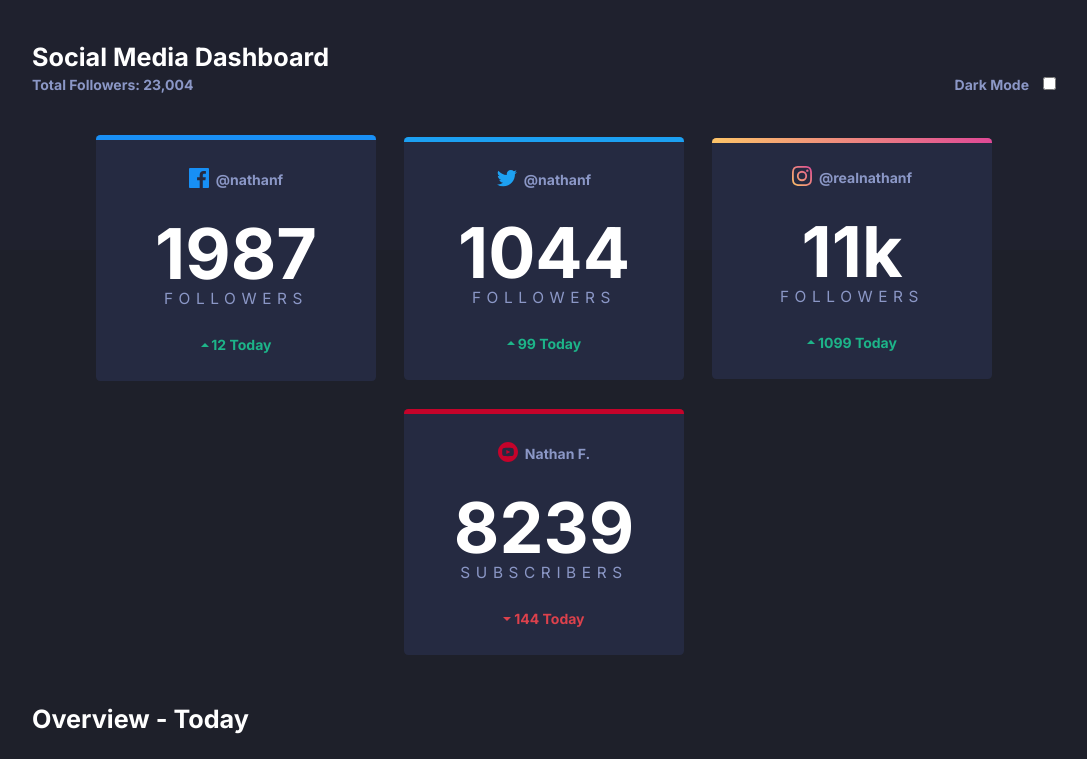
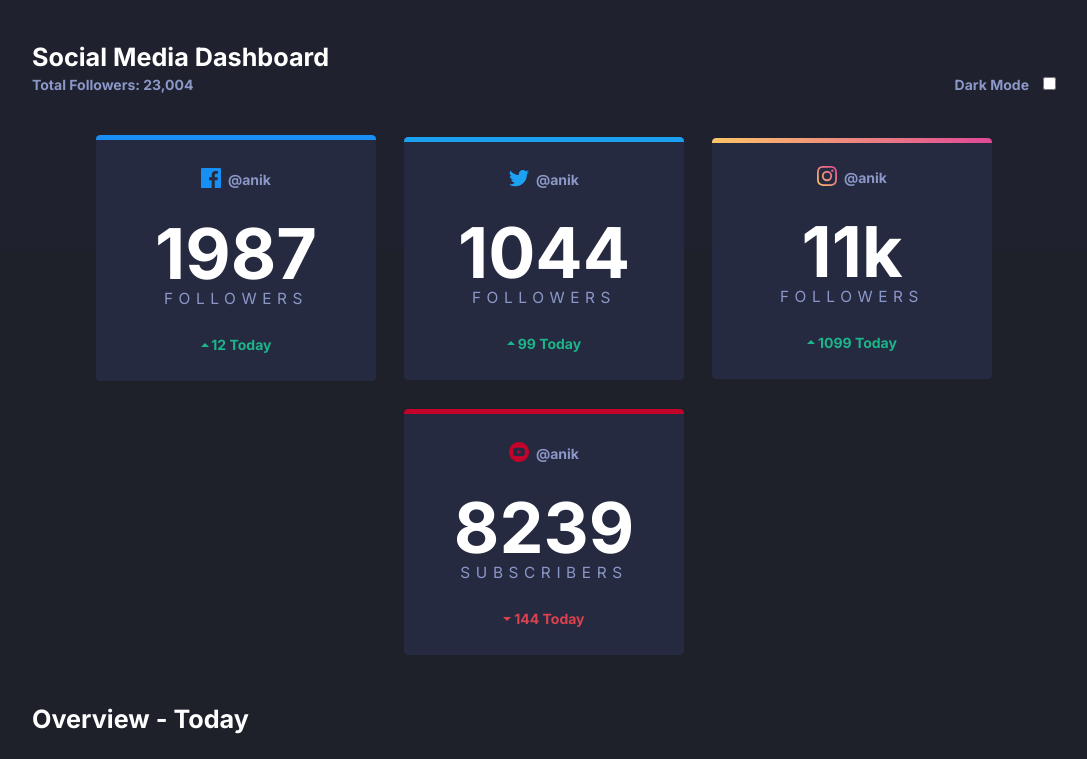
Before and after one commit to Lakshay0702/jogfkftfo, a plain HTML site: page index.html in a window 1280 px wide. Shown: the top 759 px of the page, without its empty margins (96-1183 px from the left). Drawn offline with Linux system fonts and the light colour scheme; files whose address does not match are found by name.

Commit message:
Update index.html

```diff
--- a/index.html
+++ b/index.html
@@ -29,7 +29,7 @@
       <div class="card card_main top-border fb">
         <div class="card_top">
           <a class="icon" href="#"><img src="./images/icon-facebook.svg" alt="facebook" /></a>
-          <p class="username">@nathanf</p>
+          <p class="username">@anik</p>
         </div>
         <div class="card_middle">
           <h1 class="numbers_of_followers" id="fb-count">1987</h1>
@@ -46,7 +46,7 @@
       <div class="card card_main top-border twitter">
         <div class="card_top">
           <a class="icon" href="#"><img src="./images/icon-twitter.svg" alt="twitter" /></a>
-          <p class="username">@nathanf</p>
+          <p class="username">@anik</p>
         </div>
         <div class="card_middle">
           <h1 class="numbers_of_followers" id="twitter-count">1044</h1>
@@ -63,7 +63,7 @@
       <div class="card card_main top-border insta">
         <div class="card_top">
           <a class="icon" href="#"><img src="./images/icon-instagram.svg" alt="instagram" /></a>
-          <p class="username">@realnathanf</p>
+          <p class="username">@anik</p>
         </div>
         <div class="card_middle">
           <h1 class="numbers_of_followers" id="insta-count">11k</h1>
@@ -80,7 +80,7 @@
       <div class="card card_main top-border yt">
         <div class="card_top">
           <a class="icon" href="#"><img src="./images/icon-youtube.svg" alt="youtube" /></a>
-          <p class="username">Nathan F.</p>
+          <p class="username">@anik</p>
         </div>
         <div class="card_middle">
           <h1 class="numbers_of_followers" id="yt-count">8239</h1>
```
